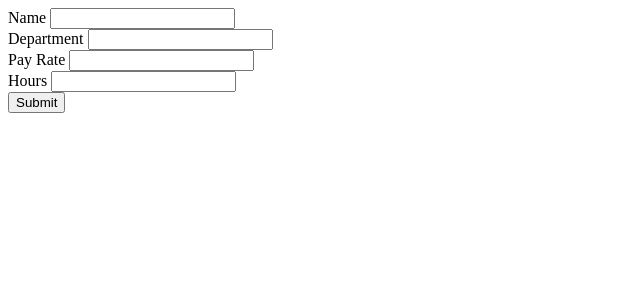
After one commit to aidybobs/Fundamentals_Project, a Flask app: page /editemployee/1 in a window 1280 px wide. The commit adds this page. Shown: the top 300 px of the page, without its empty margins (0-640 px from the left). Run offline with Flask 2, Linux system fonts and the light colour scheme; data that the repository does not hold is empty.

Commit message:
Added functionality to edit employees

```diff
--- a/app.py
+++ b/app.py
@@ -1,6 +1,8 @@
-from flask import Flask, render_template
+from flask import Flask, render_template, request, redirect
 from os import getenv
 from flask_sqlalchemy import SQLAlchemy
+from flask_wtf import FlaskForm
+from wtforms import IntegerField, StringField, SelectField, SubmitField, DateField
 
 
 app = Flask(__name__)
@@ -8,7 +10,6 @@ app = Flask(__name__)
 
 app.config['SQLALCHEMY_DATABASE_URI'] = getenv("DATABASE_URI")
 app.config['SQLALCHEMY_TRACK_MODIFICATIONS'] = False
-app.config['SECRET_KEY'] = getenv('secretkey')
 
 
 db = SQLAlchemy(app)
@@ -41,6 +42,22 @@ class Shifts(db.Model):
     emps = db.relationship('Rota', backref='empbr')
 
 
+class EditEmployee(FlaskForm):
+    name = StringField("Name")
+    dept = StringField("Department")
+    rate = IntegerField("Pay Rate")
+    hours = IntegerField("Hours")
+    submit = SubmitField("Submit")
+
+class EditShift(FlaskForm):
+    date = DateField("Date")
+    no_emps = IntegerField("No. of Employees")
+    type = StringField("Type")
+    hours = IntegerField("Hours")
+    submit = SubmitField("Submit")
+
+
+
 @app.route("/")
 def homepage():
     rotas = Rota.query.all()
@@ -59,5 +76,19 @@ def shifts():
     return render_template("shifts.html", records=shift)
 
 
+@app.route("/editemployee/<int:emp_no>", methods=["GET", "POST"])
+def editrecord(emp_no):
+    form = EditEmployee()
+    employee = Employees.query.filter_by(emp_no=emp_no).first()
+    if request.method =='POST':
+        employee.name = form.name.data
+        employee.dept = form.dept.data
+        employee.rate = form.rate.data
+        employee.hours = form.hours.data
+        db.session.commit()
+        return redirect("/employees")
+    return render_template("editemp.html", form=form)
+
+
 if __name__ == "__main__":
     app.run(debug=True, host='0.0.0.0')
--- /dev/null
+++ b/templates/editemp.html
@@ -0,0 +1,16 @@
+<html>
+<div class="form">
+    <form method="POST">
+        {{ form.hidden_tag() }}
+        {{ form.name.label }} {{form.name}}
+        <br>
+        {{ form.dept.label }} {{ form.dept }}
+        <br>
+        {{ form.rate.label }} {{ form.rate }}
+        <br>
+        {{ form.hours.label }} {{ form.hours }}
+        <br>
+        {{ form.submit }}
+    </form>
+</div>
+</html>
--- a/templates/employees.html
+++ b/templates/employees.html
@@ -22,8 +22,8 @@
             <td>{{record.hours}}</td>
             <td>{{record.shifts}}</td>
             <td>
-                <a href="http://localhost:5000/editrecord/{{record.emp_no}}">Edit</a>
-                <a href="http://localhost:5000/removerecord/{{record.emp_no}}">Delete</a>
+                <a href="http://localhost:5000/editemployee/{{record.emp_no}}">Edit</a>
+                <a href="http://localhost:5000/removeemployee/{{record.emp_no}}">Delete</a>
             </td>
         </tr>
     {% endfor %}
```
